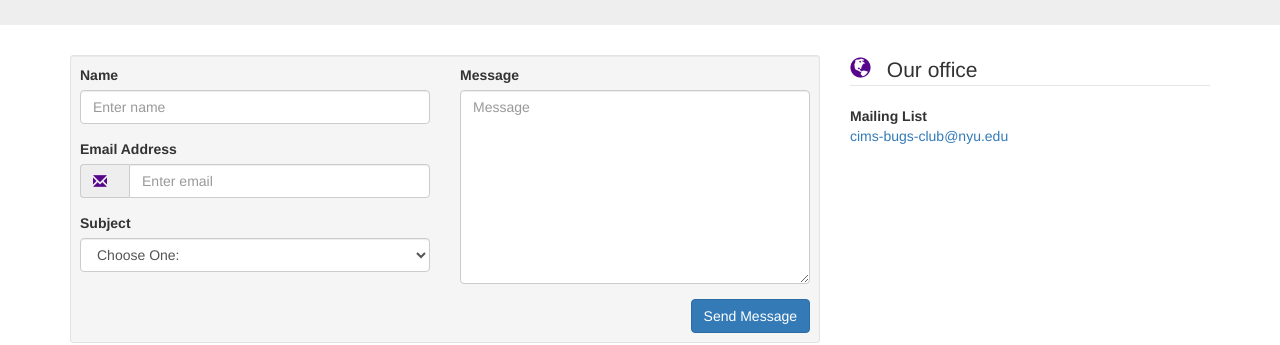
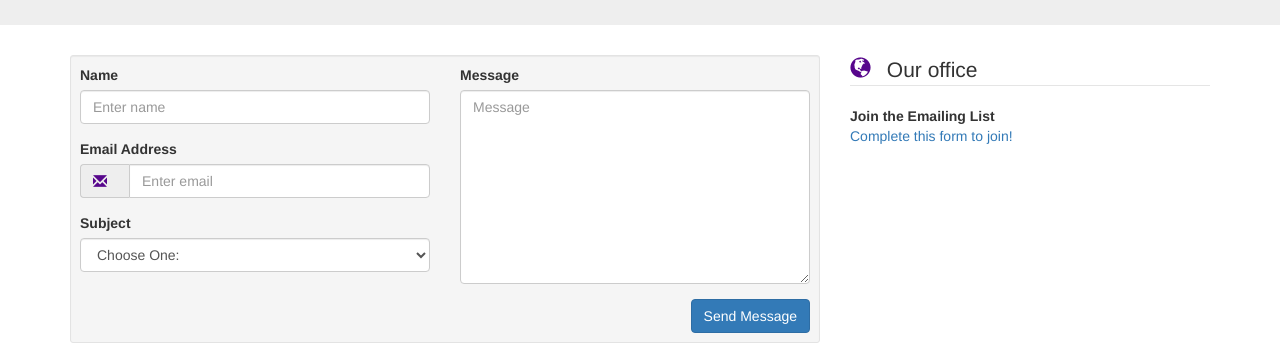
Before and after one commit to BUGS-NYU/bugs-nyu.github.io-old, a Jekyll site: the page built from contact/index.html, in a window 1280 px wide. Shown: the part 425-770 px from the top of the page. Built offline with Jekyll 4.4.1, drawn with Linux system fonts in a browser that asks for light colours.

Commit message:
add mailing list form

```diff
--- a/contact/index.html
+++ b/contact/index.html
@@ -63,8 +63,8 @@ layout: default
         <form>
           <legend><span class="glyphicon glyphicon-globe"></span> Our office</legend>
           <address>
-                <strong>Mailing List</strong><br>
-                <a href="mailto:cims-bugs-club@nyu.edu">cims-bugs-club@nyu.edu</a>
+                <strong>Join the Emailing List</strong><br>
+                <a href="https://bit.ly/BugsEmail">Complete this form to join!</a>
             </address>
         </form>
       </div>
```
